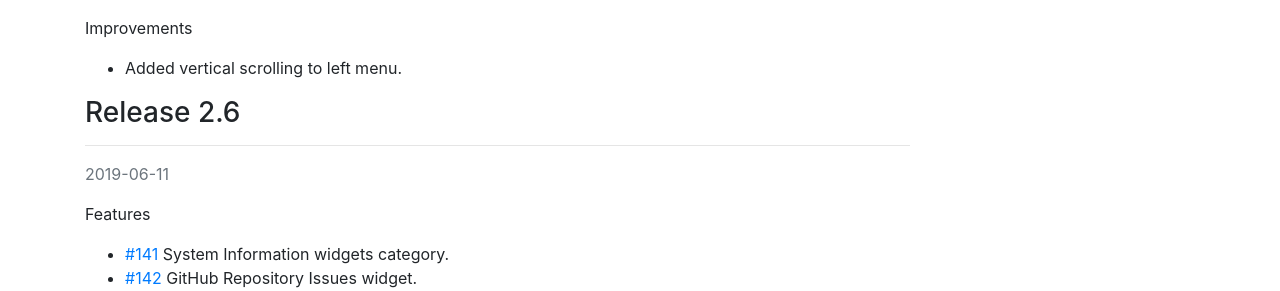
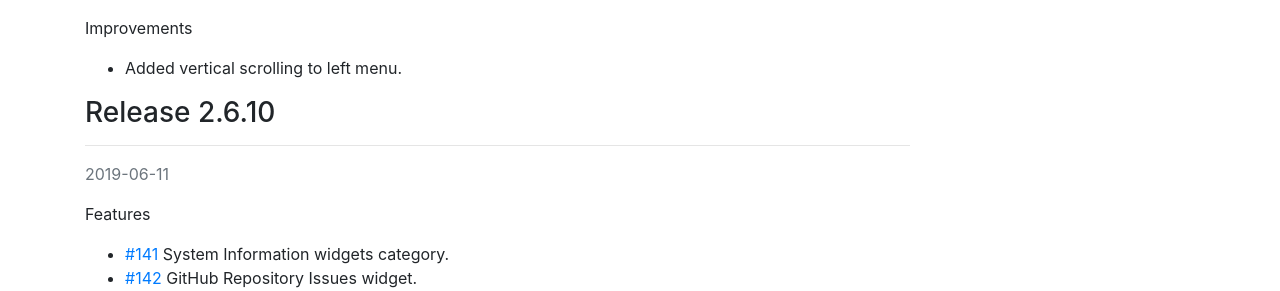
Before and after one commit to AnyStatus/anystatus.github.io, a Jekyll site: the page built from docs/releases.md, in a window 1280 px wide and 900 px high, scrolled down 393 px. Shown: the part 165-456 px from the top of the window. Built offline with Jekyll 4.4.1, drawn with Linux system fonts in a browser that asks for light colours; comment, search, counter and statistics services are not loaded.

Commit message:
Mr Hyde was here …

```diff
--- a/docs/releases.md
+++ b/docs/releases.md
@@ -19,7 +19,7 @@ Improvements
 
 - Added vertical scrolling to left menu.
 
-### Release 2.6
+### Release 2.6.10
 ------------------
 <p class="text-muted">2019-06-11</p>
 
```
